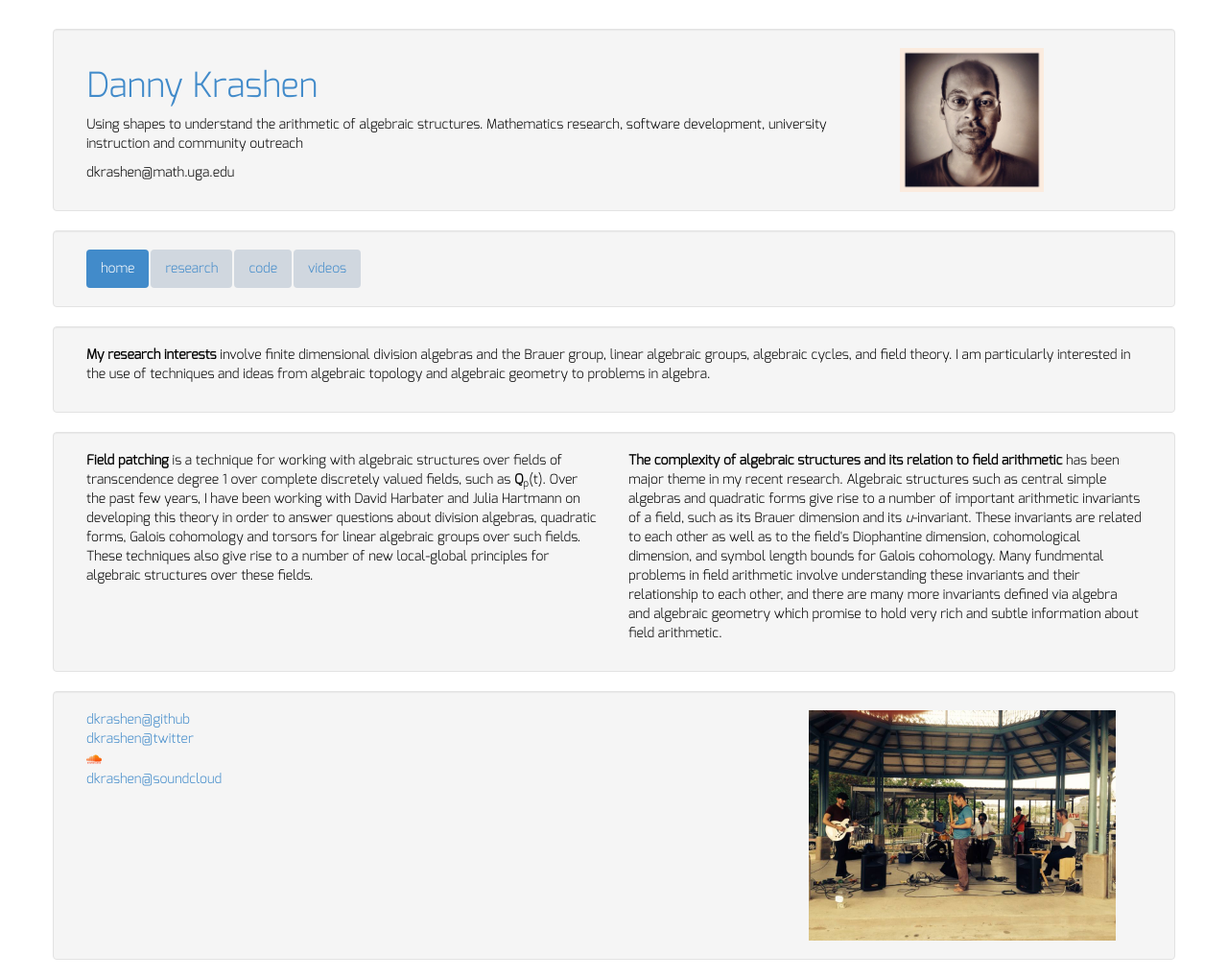
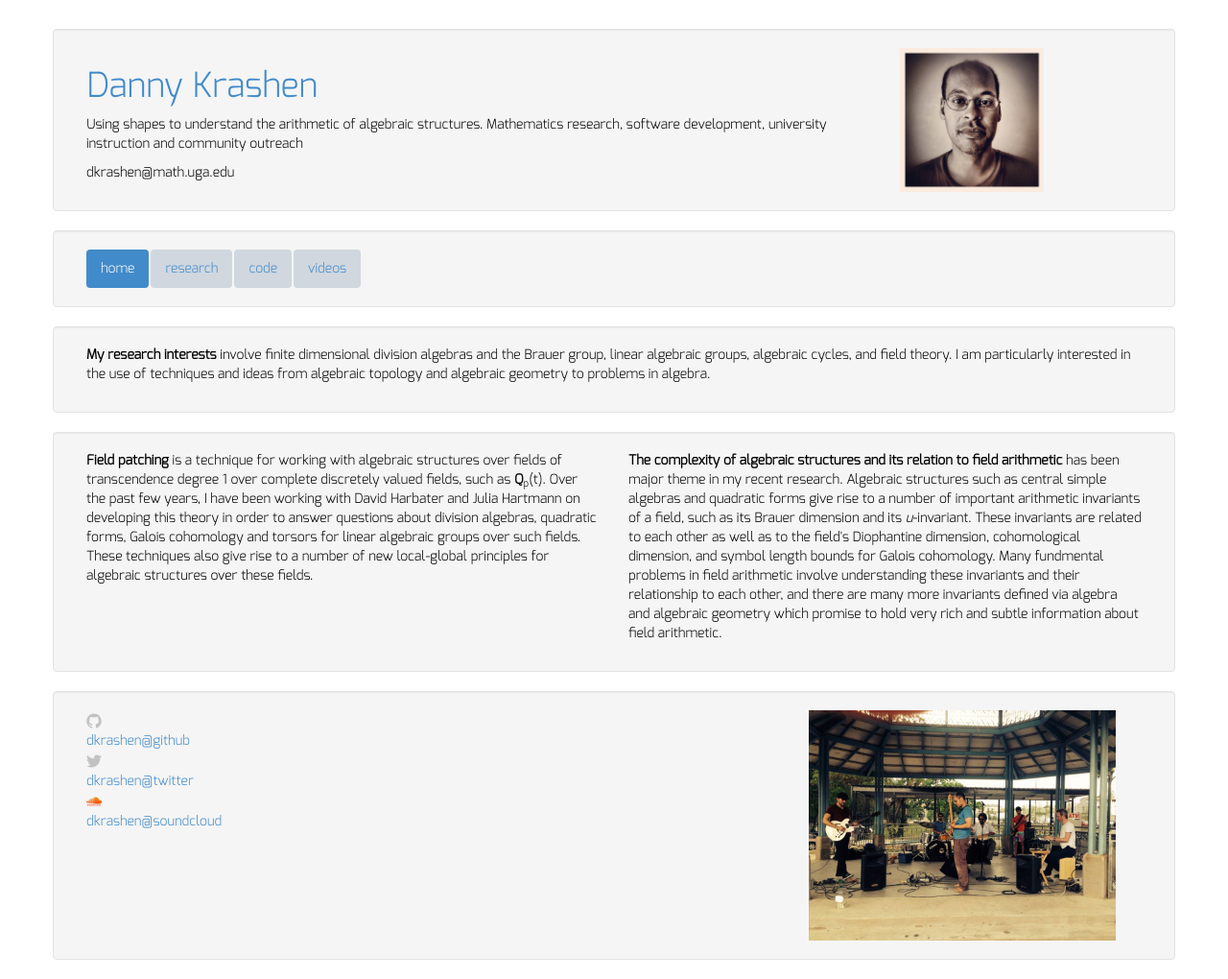
Before and after one commit to dkrashen/dkrashen.github.io, a Jekyll site: the page built from index.html, in a window 1280 px wide. Shown: the whole page at 96% size. Built offline with Jekyll 4.4.1, drawn with Linux system fonts in a browser that asks for light colours.

Commit message:
put everything back - looks like css not compiling

```diff
--- a/_includes/mylinks.html
+++ b/_includes/mylinks.html
@@ -1,5 +1,6 @@
 <dl>
 {% if site.github_username %}
+<dt>{% include githubicon.html %}</dt>
 <dd>
 	<a href="https://github.com/{{ site.github_username }}">
 		{{ site.github_username }}@github
@@ -7,6 +8,7 @@
 </dd>
 {% endif %}
 {% if site.twitter_username %}
+<dt>{% include twittericon.html %}</dt>
 <dd>
 	<a href="https://twitter.com/{{ site.twitter_username }}">
 		{{ site.twitter_username }}@twitter
--- a/_includes/soundcloudicon.html
+++ b/_includes/soundcloudicon.html
@@ -1,4 +1,4 @@
-<svg version="1.1" style="height:16px;" class="soundcloud-icon-svg" xmlns:x="&ns_extend;" xmlns:i="&ns_ai;"
+<svg version="1.1" class="soundcloud-icon-svg" xmlns:x="&ns_extend;" xmlns:i="&ns_ai;"
 xmlns:graph="&ns_graphs;"
 	 xmlns="http://www.w3.org/2000/svg"
 	 xmlns:xlink="http://www.w3.org/1999/xlink" x="0px" y="0px"
--- a/css/danny.scss
+++ b/css/danny.scss
@@ -46,6 +46,5 @@ img#actionpic {
 .twitter-icon-svg,
 .soundcloud-icon-svg {
   display: inline-block;
-  position: relative;
-  width: 16px; height: 16px; top: 3px;
+  position: relative; width: 16px; height: 16px; top: 3px;
 }
```
Also changed, not shown: _includes/actionfoot.html (line endings or trailing spaces), 1 other file.
